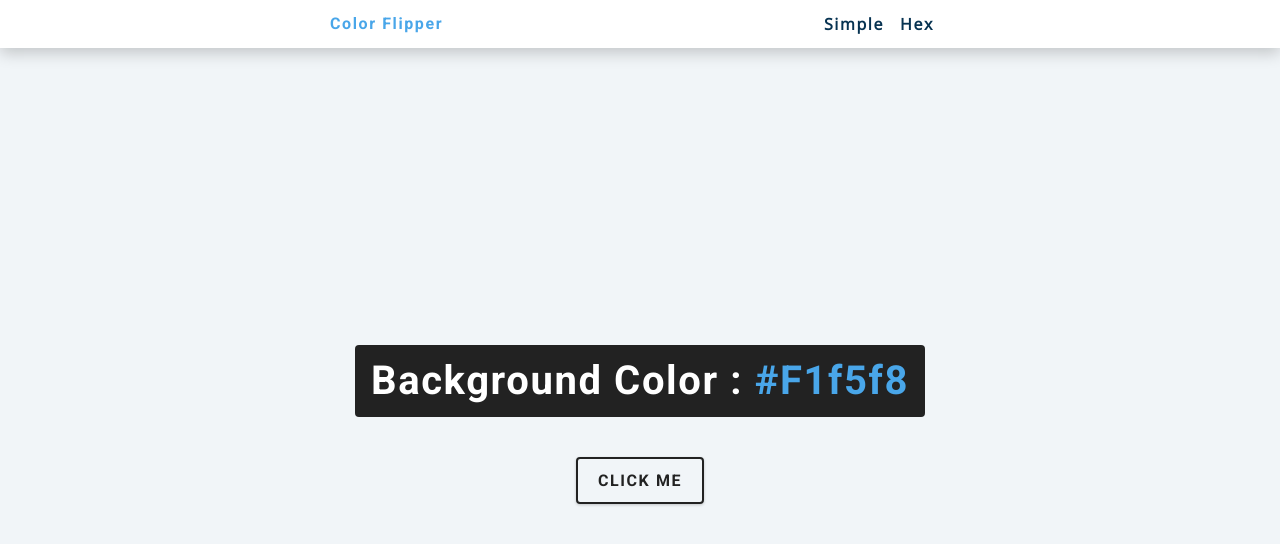
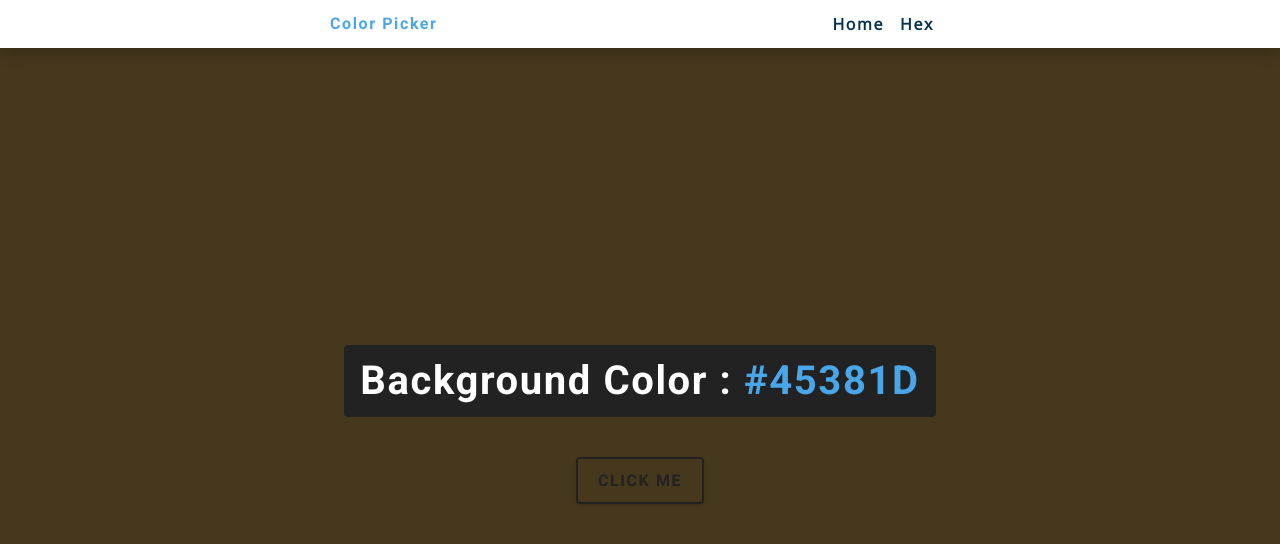
Before and after one commit to natashaafeisha/Color-picker, a plain HTML site: page hex.html in a window 1280 px wide. Both pictures are taken after a click on the button "CLICK ME". Drawn offline with nearby package versions, Linux system fonts and the light colour scheme.

Commit message:
final commit

```diff
--- a/hex.html
+++ b/hex.html
@@ -4,7 +4,7 @@
     <meta charset="UTF-8" />
     <meta name="viewport" content="width=device-width, initial-scale=1.0" />
     <title>
-      Color Flipper || Simple
+     Color Picker
     </title>
 
     <!-- styles -->
@@ -14,20 +14,21 @@
   <body>
     <nav>
       <div class="nav-center">
-        <h4>color flipper</h4>
+        <h4>Color Picker</h4>
         <ul class="nav-links">
-          <li><a href="index.html">simple</a></li>
-          <li><a href="hex.html">hex</a></li>
+          <li><a href="index.html">Home</a></li>
+          <li><a href="hex.html">Hex</a></li>
         </ul>
       </div>
     </nav>
     <main>
       <div class="container">
         <h2>background color : <span class="color">#f1f5f8</span></h2>
-        <button class="btn btn-hero" id="btn">click me</button>
+        <button class="btn btn-hero" id="btn"> Click me</button>
       </div>
     </main>
-    <!-- javascript -->
+
+    <!-- Javascript -->
     <script src="hex.js"></script>
   </body>
 </html>
--- a/hex.js
+++ b/hex.js
@@ -1 +1,18 @@
 const hex = [0, 1, 2, 3, 4, 5, 6, 7, 8, 9, "A", "B", "C", "D", "E", "F"];
+
+const btn = document.getElementById('btn');
+const color = document.querySelector('.color');
+//loop has to run 6 times for the 6 values in the hexcode
+
+btn.addEventListener('click', function() {
+let hexColor = '#'
+for (let i = 0; i < 6; i++) {
+    hexColor += hex[getRandomNumber()];
+}
+color.textContent = hexColor;
+document.body.style.backgroundColor = hexColor;
+});
+
+function getRandomNumber() {
+return Math.floor(Math.random() * hex.length);
+}
```
Also changed, not shown: index.html (+4 -2 lines).
